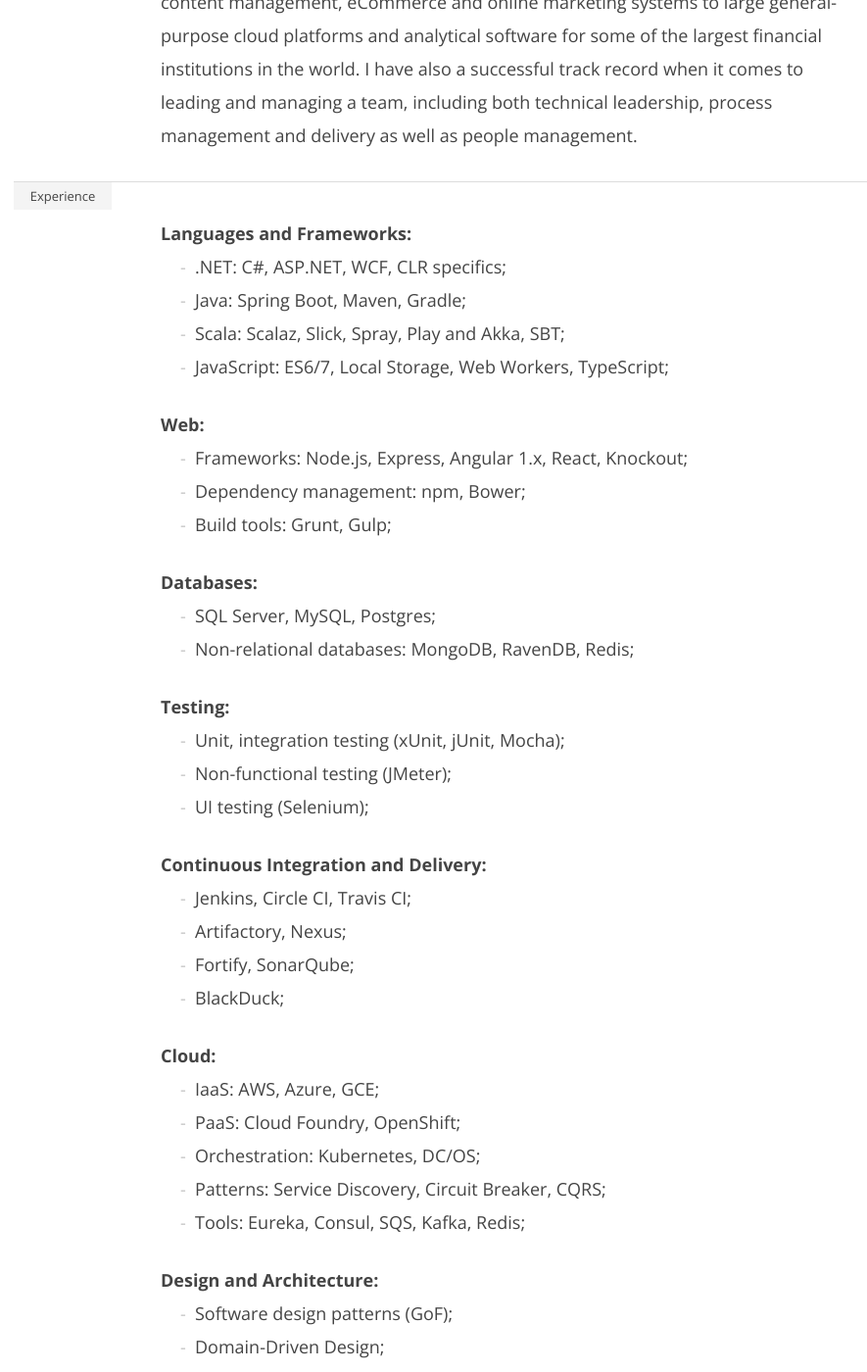
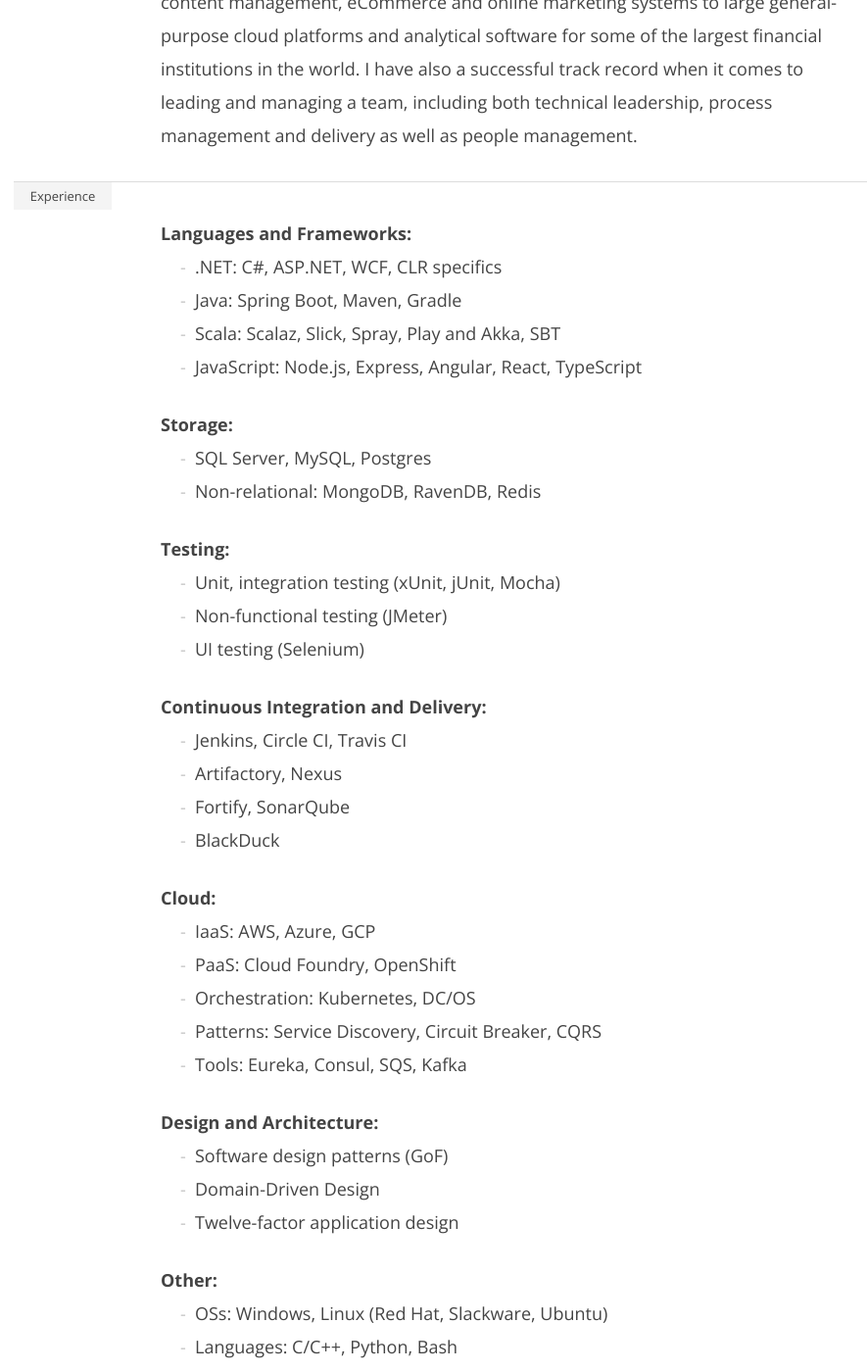
Before and after one commit to volpav/volpav.github.io, a Jekyll site: the page built from profile.html, in a window 1280 px wide and 1400 px high, scrolled down 414 px. Shown: the whole window at 98% size, without its empty margins (146-1031 px from the left). Built offline with Jekyll 4.4.1, drawn with Linux system fonts in a browser that asks for light colours; some of the changed text lies outside the part shown.

```diff
--- a/profile.html
+++ b/profile.html
@@ -41,63 +41,51 @@ redirect_from:
             <div class="section-content skills clear">
                 <strong>Languages and Frameworks:</strong>
                 <ul class="styled">
-                    <li>.NET: C#, ASP.NET, WCF, CLR specifics;</li>
-                    <li>Java: Spring Boot, Maven, Gradle;</li>
-                    <li>Scala: Scalaz, Slick, Spray, Play and Akka, SBT;</li>
-                    <li>JavaScript: ES6/7, Local Storage, Web Workers, TypeScript;</li>
+                    <li>.NET: C#, ASP.NET, WCF, CLR specifics</li>
+                    <li>Java: Spring Boot, Maven, Gradle</li>
+                    <li>Scala: Scalaz, Slick, Spray, Play and Akka, SBT</li>
+                    <li>JavaScript: Node.js, Express, Angular, React, TypeScript</li>
                 </ul>
-                <strong>Web:</strong>
+                <strong>Storage:</strong>
                 <ul class="styled">
-                    <li>Frameworks: Node.js, Express, Angular 1.x, React, Knockout;</li>
-                    <li>Dependency management: npm, Bower;</li>
-                    <li>Build tools: Grunt, Gulp;</li>
-                </ul>
-                <strong>Databases:</strong>
-                <ul class="styled">
-                    <li>SQL Server, MySQL, Postgres;</li>
-                    <li>Non-relational databases: MongoDB, RavenDB, Redis;</li>
+                    <li>SQL Server, MySQL, Postgres</li>
+                    <li>Non-relational: MongoDB, RavenDB, Redis</li>
                 </ul>
                 <strong>Testing:</strong>
                 <ul class="styled">
-                    <li>Unit, integration testing (xUnit, jUnit, Mocha);</li>
-                    <li>Non-functional testing (JMeter);</li>
-                    <li>UI testing (Selenium);</li>
+                    <li>Unit, integration testing (xUnit, jUnit, Mocha)</li>
+                    <li>Non-functional testing (JMeter)</li>
+                    <li>UI testing (Selenium)</li>
                 </ul>
                 <strong>Continuous Integration and Delivery:</strong>
                 <ul class="styled">
-                    <li>Jenkins, Circle CI, Travis CI;</li>
-                    <li>Artifactory, Nexus;</li>
-                    <li>Fortify, SonarQube;</li>
-                    <li>BlackDuck;</li>
+                    <li>Jenkins, Circle CI, Travis CI</li>
+                    <li>Artifactory, Nexus</li>
+                    <li>Fortify, SonarQube</li>
+                    <li>BlackDuck</li>
                 </ul>
                 <strong>Cloud:</strong>
                 <ul class="styled">
-                    <li>IaaS: AWS, Azure, GCE;</li>
-                    <li>PaaS: Cloud Foundry, OpenShift;</li>
-                    <li>Orchestration: Kubernetes, DC/OS;</li>
-                    <li>Patterns: Service Discovery, Circuit Breaker, CQRS;</li>
-                    <li>Tools: Eureka, Consul, SQS, Kafka, Redis;</li>
+                    <li>IaaS: AWS, Azure, GCP</li>
+                    <li>PaaS: Cloud Foundry, OpenShift</li>
+                    <li>Orchestration: Kubernetes, DC/OS</li>
+                    <li>Patterns: Service Discovery, Circuit Breaker, CQRS</li>
+                    <li>Tools: Eureka, Consul, SQS, Kafka</li>
                 </ul>
                 <strong>Design and Architecture:</strong>
                 <ul class="styled">
-                    <li>Software design patterns (GoF);</li>
-                    <li>Domain-Driven Design;</li>
-                    <li>Twelve-factor application design;</li>
-                </ul>
-                <strong>CS Fundamentals:</strong>
-                <ul class="styled">
-                    <li>Data structures: Dictionary, Queue, Stack, Heap, Tree, etc.;</li>
-                    <li>Algorithms: searching, sorting, graphs, divide &amp; conquer, DP;</li>
-                    <li>Analysis: runtime/space complexity, big O notation, NP;</li>
+                    <li>Software design patterns (GoF)</li>
+                    <li>Domain-Driven Design</li>
+                    <li>Twelve-factor application design</li>
                 </ul>
                 <strong>Other:</strong>
                 <ul class="styled last">
-                    <li>OSs: Windows, Linux (Red Hat, Slackware, Ubuntu);</li>
-                    <li>Languages: C/C++, Python, Bash;</li>
-                    <li>IDEs: IntelliJ IDEA, Visual Studio, Eclipse;</li>
-                    <li>Tools: Git, TFS, JIRA, Confluence;</li>
-                    <li>Big Data: Apache Spark, Hadoop, MapReduce;</li>
-                    <li>Methodologies: Scrum, SDLC;</li>
+                    <li>OSs: Windows, Linux (Red Hat, Slackware, Ubuntu)</li>
+                    <li>Languages: C/C++, Python, Bash</li>
+                    <li>IDEs: IntelliJ IDEA, Visual Studio, Eclipse</li>
+                    <li>Tools: Git, TFS, JIRA, Confluence</li>
+                    <li>Big Data: Apache Spark, Hadoop, MapReduce</li>
+                    <li>Methodologies: Scrum, SDLC</li>
                 </ul>
             </div>
         </li>
@@ -160,9 +148,9 @@ redirect_from:
                         Toprope is an easy to use online guidebook for rock climbers. It contains information about climbing areas, sectors and routes from all over the globe. Some of the Toprope advantages comparing to existing solutions:
 
                         <ul class="styled pushup">
-                            <li>Content-first (including SVG images, font icons and responsive design);</li>
-                            <li>Powerful parametrized search;</li>
-                            <li>Offline support through HTML5 Offline technology;</li>
+                            <li>Content-first (including SVG images, font icons and responsive design)</li>
+                            <li>Powerful parametrized search</li>
+                            <li>Offline support through HTML5 Offline technology</li>
                         </ul>
                     </p>
                 </article>
@@ -182,9 +170,9 @@ redirect_from:
                     <span class="fact">9/2005 - 7/2010. Russia</span>
                     <p class="first">Notable activities:</p>
                     <ul class="styled pushup">
-                        <li>Participated in a number of ACM-ICPC rounds;</li>
-                        <li>Implemented a tool for analyzing websites and offering suggestions on SEO;</li>
-                        <li>Implemented simple .NET performance profiler;</li>
+                        <li>Participated in a number of ACM-ICPC rounds</li>
+                        <li>Implemented a tool for analyzing websites and offering suggestions on SEO</li>
+                        <li>Implemented simple .NET performance profiler</li>
                     </ul>
                 </article>
                 <article>
```
